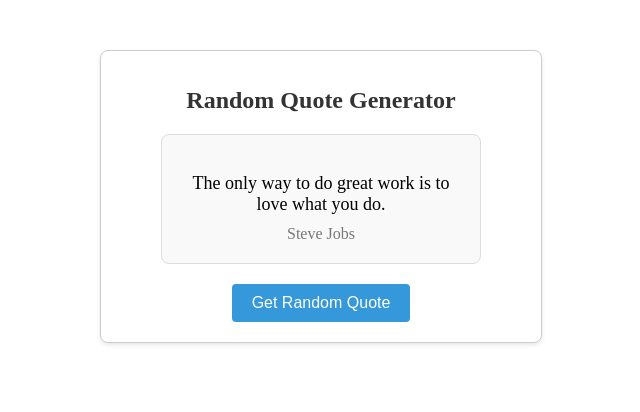
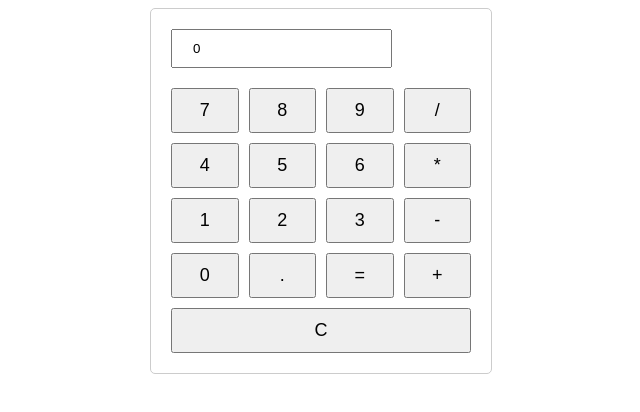
Before and after one commit to ZinKoLwin-terminator/VueJs-Projects, a Vue app: page / in a window 1280 px wide. Shown: the top 412 px of the page, without its empty margins (319-959 px from the left). Built offline with nearby package versions, Linux system fonts and the light colour scheme.

Commit message:
Amazing Calculator(project3)

```diff
--- a/src/App.vue
+++ b/src/App.vue
@@ -1,9 +1,9 @@
 <script setup>
-import RandomQuoteGenerator from './components/RandomQuoteGenerator.vue'
+import AmazingCalculator from './components/AmazingCalculator.vue'
 </script>
 
 <template>
-  <RandomQuoteGenerator />
+  <AmazingCalculator />
 </template>
 
 <style scoped></style>
--- /dev/null
+++ b/src/components/AmazingCalculator.vue
@@ -0,0 +1,103 @@
+<template>
+  <div>
+    <div class="calculator">
+      <input v-model="display" :class="displayClass" type="text" readonly />
+
+      <div class="buttons">
+        <button @click="appendToDisplay('7')">7</button>
+        <button @click="appendToDisplay('8')">8</button>
+        <button @click="appendToDisplay('9')">9</button>
+        <button @click="appendToDisplay('/')">/</button>
+
+        <button @click="appendToDisplay('4')">4</button>
+        <button @click="appendToDisplay('5')">5</button>
+        <button @click="appendToDisplay('6')">6</button>
+        <button @click="appendToDisplay('*')">*</button>
+
+        <button @click="appendToDisplay('1')">1</button>
+        <button @click="appendToDisplay('2')">2</button>
+        <button @click="appendToDisplay('3')">3</button>
+        <button @click="appendToDisplay('-')">-</button>
+
+        <button @click="appendToDisplay('0')">0</button>
+        <button @click="appendToDisplay('.')">.</button>
+        <button @click="calculate()">=</button>
+        <button @click="appendToDisplay('+')">+</button>
+      </div>
+
+      <button @click="clearDisplay" class="clear-button">C</button>
+    </div>
+  </div>
+</template>
+
+<script setup>
+import { ref, computed } from 'vue'
+
+const display = ref('0')
+
+const appendToDisplay = (value) => {
+  if (display.value === '0' && value !== '.') {
+    display.value = value
+  } else {
+    display.value += value
+  }
+}
+
+const calculate = () => {
+  try {
+    display.value = eval(display.value).toString()
+  } catch (error) {
+    display.value = 'Error'
+  }
+}
+
+const displayClass = computed(() => {
+  return display.value.length > 12 ? 'small-text' : ''
+})
+
+const clearDisplay = () => {
+  display.value = '0'
+}
+</script>
+
+<style>
+input {
+  padding: 10px 20px;
+  margin-bottom: 20px;
+}
+
+.calculator {
+  max-width: 300px;
+  margin: 0 auto;
+  padding: 20px;
+  border: 1px solid #ccc;
+  border-radius: 5px;
+}
+.display {
+  width: 100%;
+  margin-bottom: 10px;
+  padding: 10px;
+  font-size: 18px;
+  text-align: right;
+}
+
+.buttons {
+  display: grid;
+  grid-template-columns: repeat(4, 1fr);
+  gap: 10px;
+}
+button {
+  width: 100%;
+  padding: 10px;
+  font-size: 18px;
+}
+
+.clear-button {
+  width: 100%;
+  margin-top: 10px;
+}
+
+.small-text {
+  font-size: 14px;
+}
+</style>
--- a/src/components/RandomQuoteGenerator.vue
+++ /dev/null
@@ -1,87 +0,0 @@
-<template>
-  <div class="quote-generator">
-    <h1 class="app-title">Random Quote Generator</h1>
-
-    <blockquote class="quote-container">
-      <p>{{ currentQuote.text }}</p>
-
-      <cite>{{ currentQuote.author }}</cite>
-    </blockquote>
-    <button @click="getRandomQuote" class="quote-button">Get Random Quote</button>
-  </div>
-</template>
-
-<script setup>
-import { ref, onMounted } from 'vue'
-
-const quotes = ref([
-  {
-    text: 'The only way to do great work is to love what you do.',
-    author: 'Steve Jobs'
-  },
-  {
-    text: 'Believe you can and you are halfway there.',
-    author: 'Theodore Roosevelt'
-  },
-  {
-    text: 'Life is what happens when you are busy making other plans',
-    author: 'John Lennon'
-  }
-])
-
-const currentQuote = ref({ text: '', author: '' })
-
-const getRandomQuote = () => {
-  const randomIndex = Math.floor(Math.random() * quotes.value.length)
-  currentQuote.value = quotes.value[randomIndex]
-}
-onMounted(getRandomQuote)
-</script>
-
-<style>
-.quote-generator {
-  max-width: 400px;
-  margin: 50px auto;
-  padding: 20px;
-  text-align: center;
-  border: 1px solid #ccc;
-  border-radius: 8px;
-  box-shadow: 0 2px 4px rgba(0, 0, 0, 0.1);
-}
-
-.app-title {
-  font-size: 24px;
-  margin-bottom: 20px;
-  color: #333;
-}
-
-.quote-container {
-  background-color: #f9f9f9;
-  padding: 20px;
-  border-radius: 8px;
-  border: 1px solid #ddd;
-  margin-bottom: 20px;
-}
-
-p {
-  font-size: 18px;
-  margin-bottom: 10px;
-}
-
-cite {
-  font-style: normal;
-  color: #777;
-}
-.quote-button {
-  padding: 10px 20px;
-  font-size: 16px;
-  background-color: #3498db;
-  color: #fff;
-  border: none;
-  border-radius: 4px;
-  cursor: pointer;
-}
-.quote-button:hover {
-  background-color: #2980b9;
-}
-</style>
```
